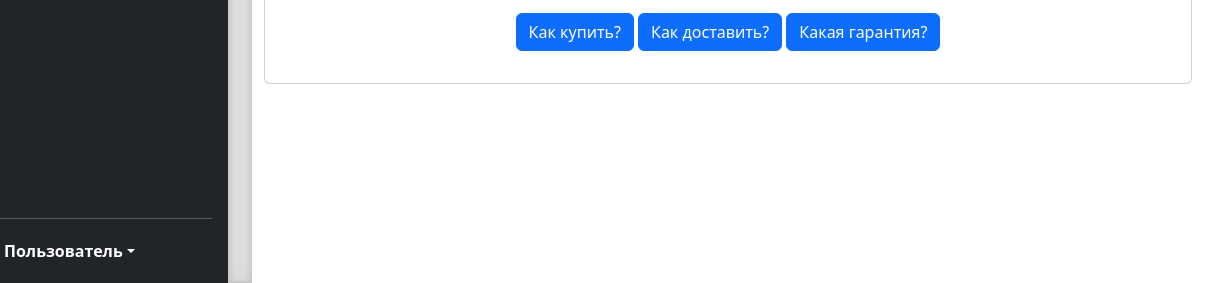
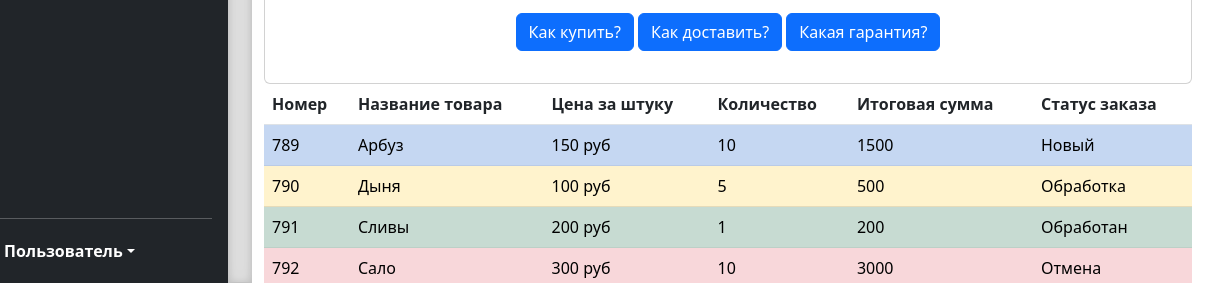
Before and after one commit to ChurilovEvgeny/DZ_19_1, a plain HTML site: page index.html in a window 1280 px wide. Shown: the part 517-800 px from the top of the page, 52-1280 px from the left. Drawn offline with nearby package versions, Linux system fonts and the light colour scheme.

Commit message:
Добавлена таблица с заказами

```diff
--- a/index.html
+++ b/index.html
@@ -349,7 +349,7 @@
                                 </p>
                                 <div class="collapse" id="collapseHowToBuy">
                                     <div class="card card-body">
-                                       В магазине
+                                        В магазине
                                     </div>
                                 </div>
 
@@ -368,6 +368,60 @@
                         </div>
                     </div>
                 </div>
+
+                <div class="row ">
+                    <div class="col">
+                        <table class="table table-striped">
+                            <thead>
+                                <tr>
+                                    <th scope="col">Номер</th>
+                                    <th scope="col">Название товара</th>
+                                    <th scope="col">Цена за штуку</th>
+                                    <th scope="col">Количество</th>
+                                    <th scope="col">Итоговая сумма</th>
+                                    <th scope="col">Статус заказа</th>
+                                </tr>
+                            </thead>
+                            <tbody>
+
+                                <tr class="table-primary">
+                                    <td>789</td>
+                                    <td>Арбуз</td>
+                                    <td>150 руб</td>
+                                    <td>10</td>
+                                    <td>1500</td>
+                                    <td>Новый</td>
+                                </tr>
+                                <tr class="table-warning">
+                                    <td>790</td>
+                                    <td>Дыня</td>
+                                    <td>100 руб</td>
+                                    <td>5</td>
+                                    <td>500</td>
+                                    <td>Обработка</td>
+                                </tr>
+                                <tr class="table-success">
+                                    <td>791</td>
+                                    <td>Сливы</td>
+                                    <td>200 руб</td>
+                                    <td>1</td>
+                                    <td>200</td>
+                                    <td>Обработан</td>
+                                </tr>
+                                <tr class="table-danger">
+                                    <td>792</td>
+                                    <td>Сало</td>
+                                    <td>300 руб</td>
+                                    <td>10</td>
+                                    <td>3000</td>
+                                    <td>Отмена</td>
+                                </tr>
+
+                            </tbody>
+                        </table>
+                    </div>
+                </div>
+
             </main>
 
         </div>
```
